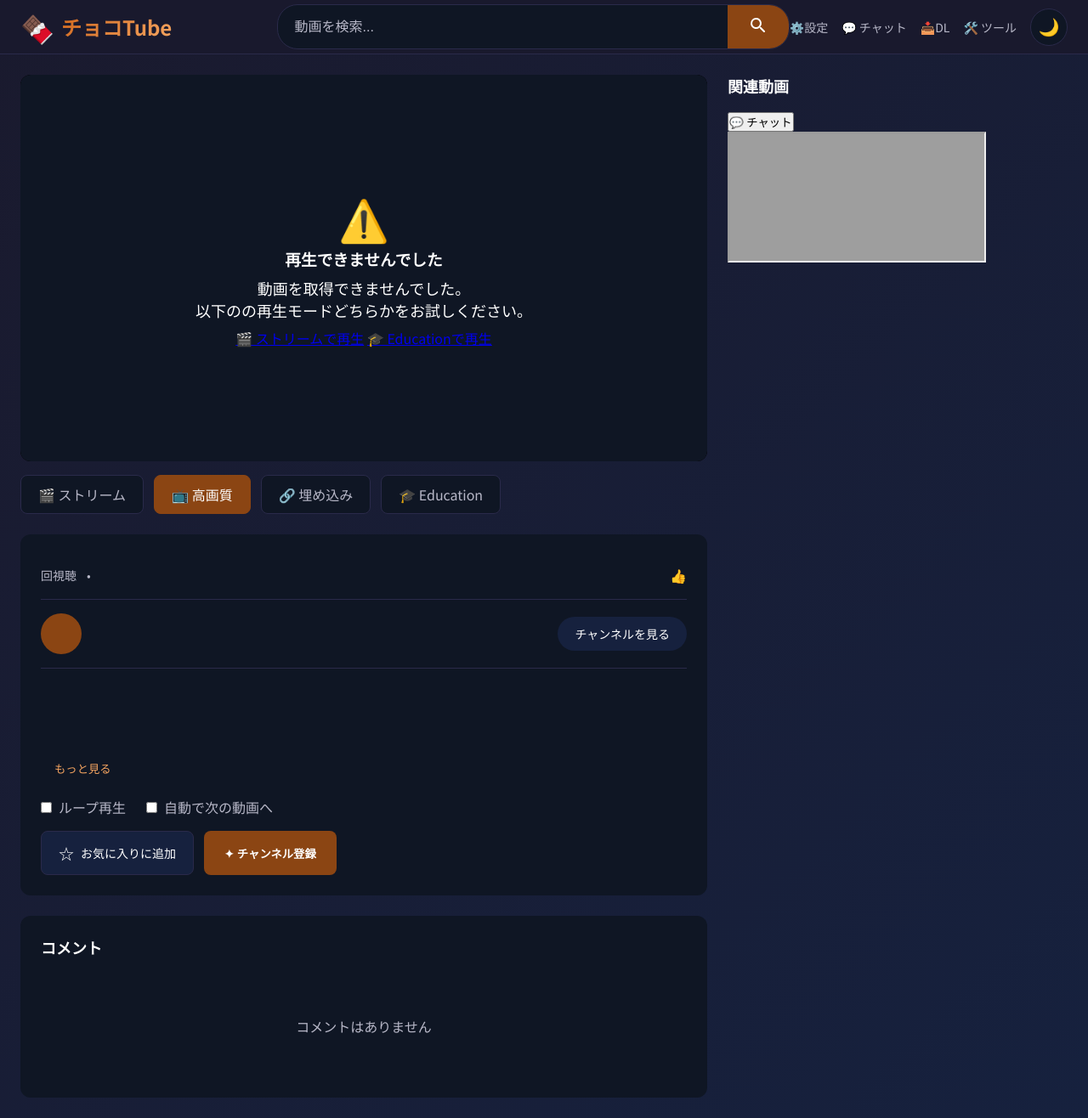
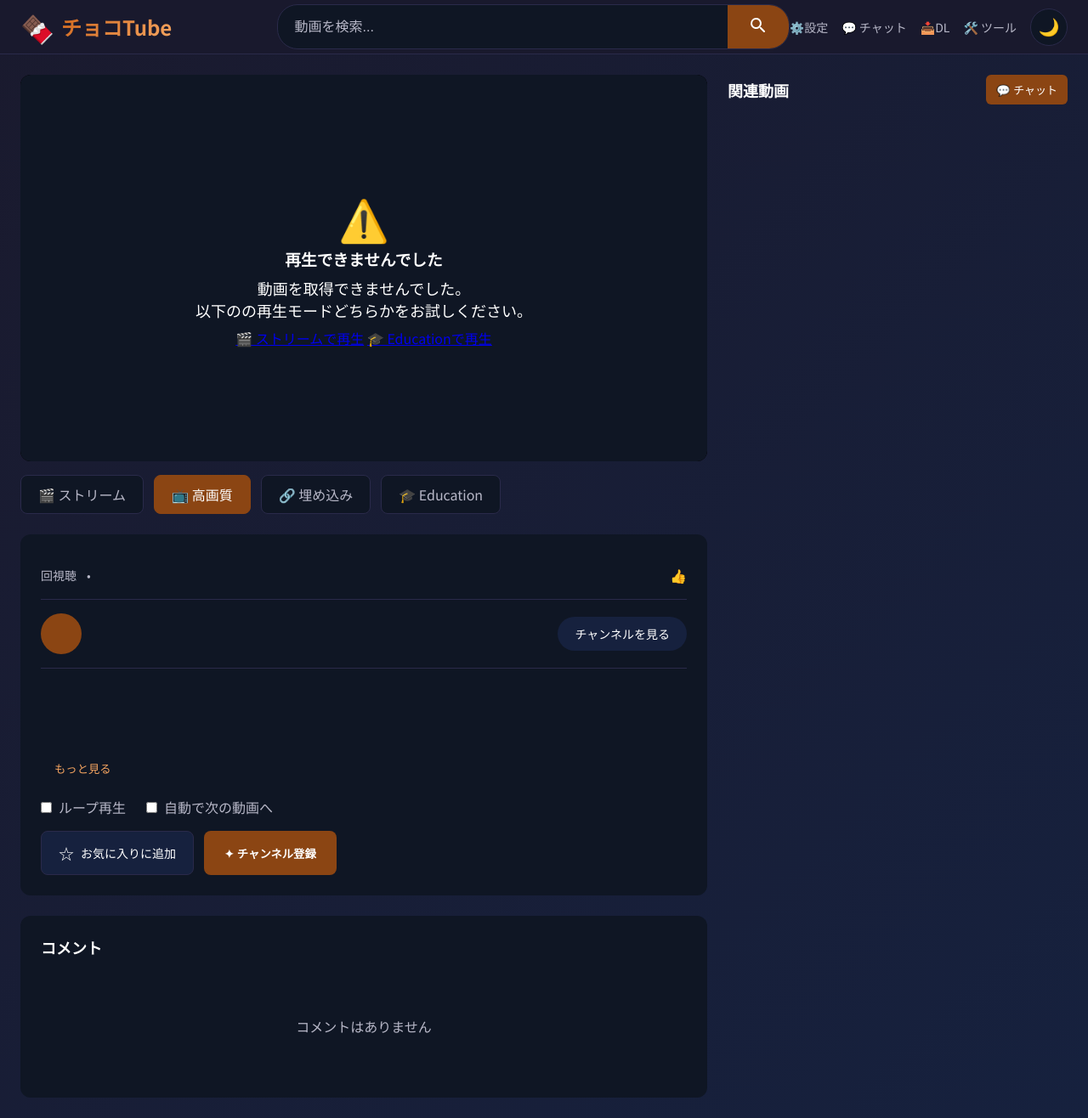
Before and after one commit to banana-coco/choco-tube, a Flask app: page /w?v=dQw4w9WgXcQ in a window 1280 px wide. Shown: the whole page at 85% size. Run offline with Flask 2, Linux system fonts and the light colour scheme; the visitor is signed in with stand-in values (Sample User, id 1); data that the repository does not hold is empty; some libraries are stand-ins or nearby versions; grey boxes are pictures that could not be loaded.

Commit message:
Update style.css

```diff
--- a/static/style.css
+++ b/static/style.css
@@ -992,6 +992,54 @@
   font-size: 12px;
 }
 
+.sidebar-header-with-toggle {
+  display: flex;
+  justify-content: space-between;
+  align-items: center;
+  gap: 12px;
+  margin-bottom: 16px;
+}
+
+.sidebar-header-with-toggle .sidebar-title {
+  flex: 1;
+  margin-bottom: 0;
+}
+
+.chat-toggle-btn {
+  padding: 8px 12px;
+  background: var(--accent-primary, #8b4513);
+  color: white;
+  border: none;
+  border-radius: 6px;
+  cursor: pointer;
+  font-size: 13px;
+  font-weight: 500;
+  white-space: nowrap;
+  transition: background 0.3s;
+}
+
+.chat-toggle-btn:hover {
+  background: var(--accent-secondary, #a0522d);
+}
+
+.chat-iframe-container {
+  display: none;
+  max-height: calc(100vh - 140px);
+  overflow: hidden;
+  border-radius: 8px;
+}
+
+.chat-iframe-container.active {
+  display: block;
+}
+
+.chat-iframe-container iframe {
+  width: 100%;
+  height: 100%;
+  border: none;
+  border-radius: 8px;
+}
+
 .channel-header {
   margin-bottom: 24px;
 }
```
